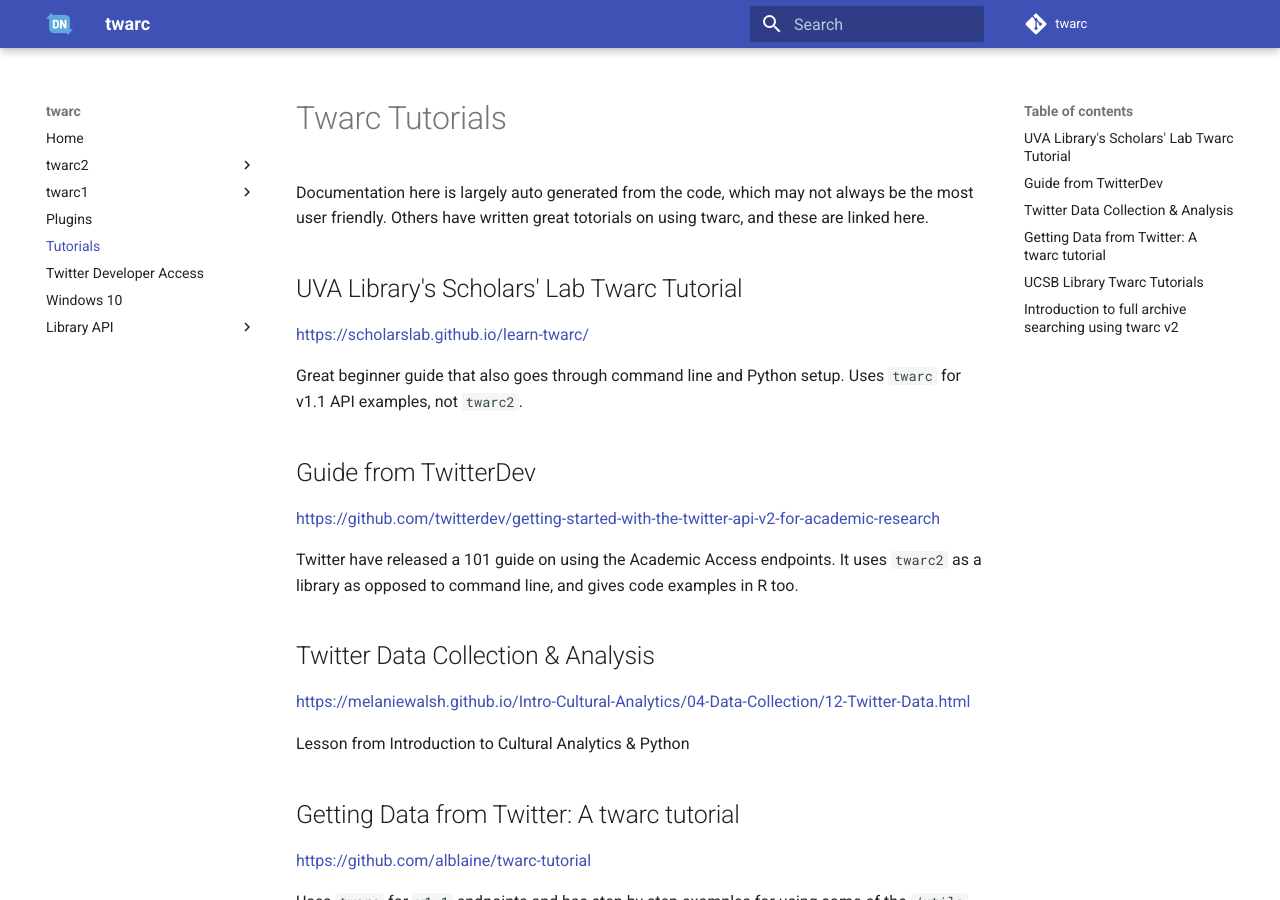
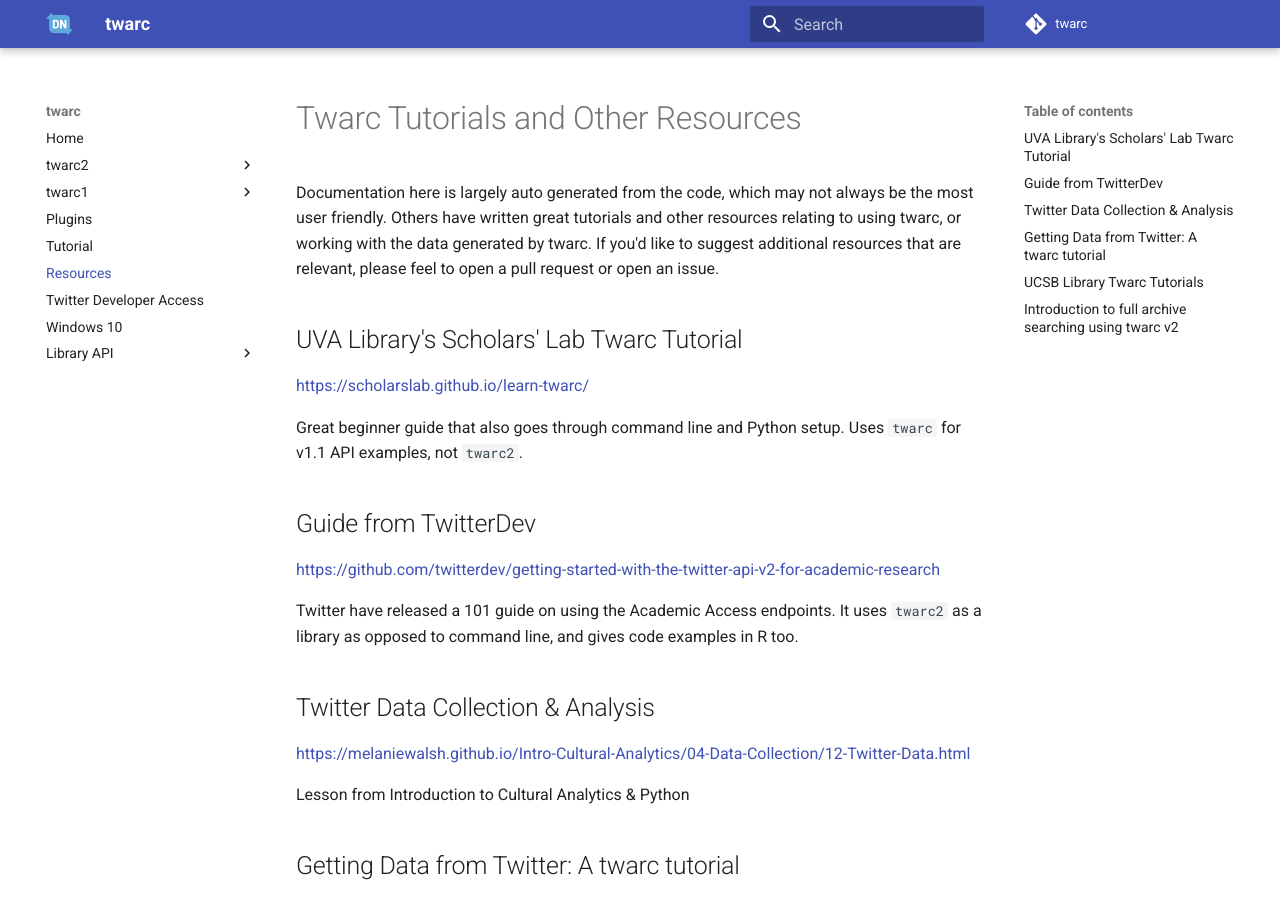
Before and after one commit to DocNow/twarc, an MkDocs documentation site: the page built from docs/resources.md, in a window 1280 px wide and 900 px high. Built offline with MkDocs 1.6.1 and Material for MkDocs 9.7.7, drawn with Linux system fonts in a browser that asks for light colours; comment, search, counter and statistics services are not loaded.

Commit message:
Rework documentation and structure a bit to include a new tutorial section

```diff
--- a/docs/tutorials.md
+++ b/docs/resources.md
@@ -1,6 +1,6 @@
-# Twarc Tutorials
+# Twarc Tutorials and Other Resources
 
-Documentation here is largely auto generated from the code, which may not always be the most user friendly. Others have written great totorials on using twarc, and these are linked here.
+Documentation here is largely auto generated from the code, which may not always be the most user friendly. Others have written great tutorials and other resources relating to using twarc, or working with the data generated by twarc. If you'd like to suggest additional resources that are relevant, please feel to open a pull request or open an issue.
 
 ## UVA Library's Scholars' Lab Twarc Tutorial
 
--- a/mkdocs.yml
+++ b/mkdocs.yml
@@ -25,7 +25,8 @@
     - twarc1 (sw): twarc1_sw_ke.md
     - twarc1 (zw): twarc1_zw_zh.md
   - Plugins: plugins.md
-  - Tutorials: tutorials.md
+  - Tutorial: tutorial.md
+  - Resources: resources.md
   - Twitter Developer Access: twitter-developer-access.md
   - Windows 10: windows10.md
   - Library API:
```
Also changed, not shown: docs/README.md (+1 -1 lines), docs/tutorial.md (added, +1 -0 lines).
